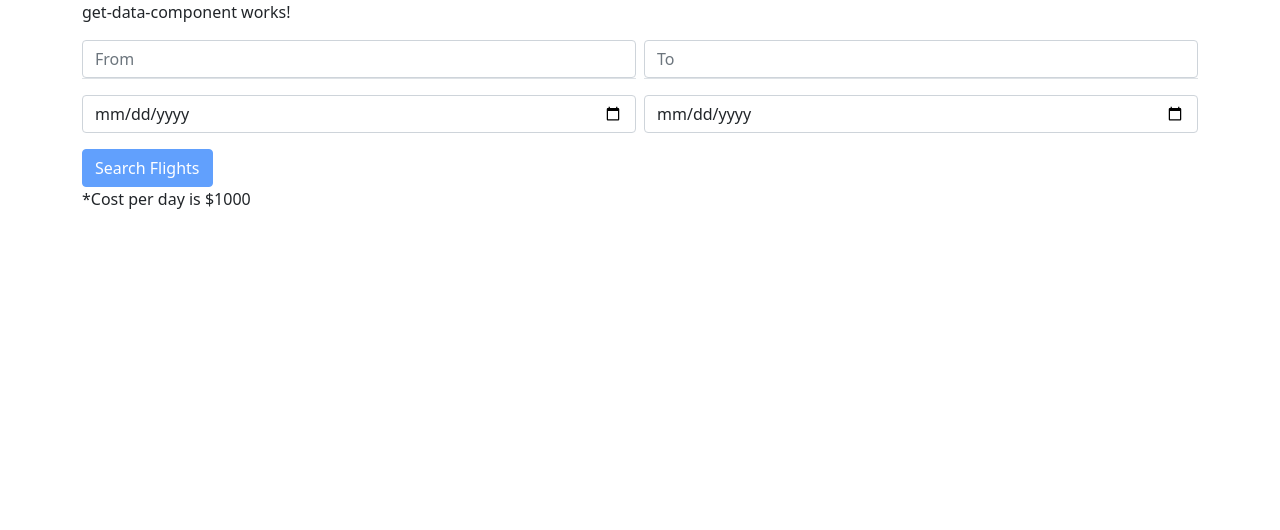
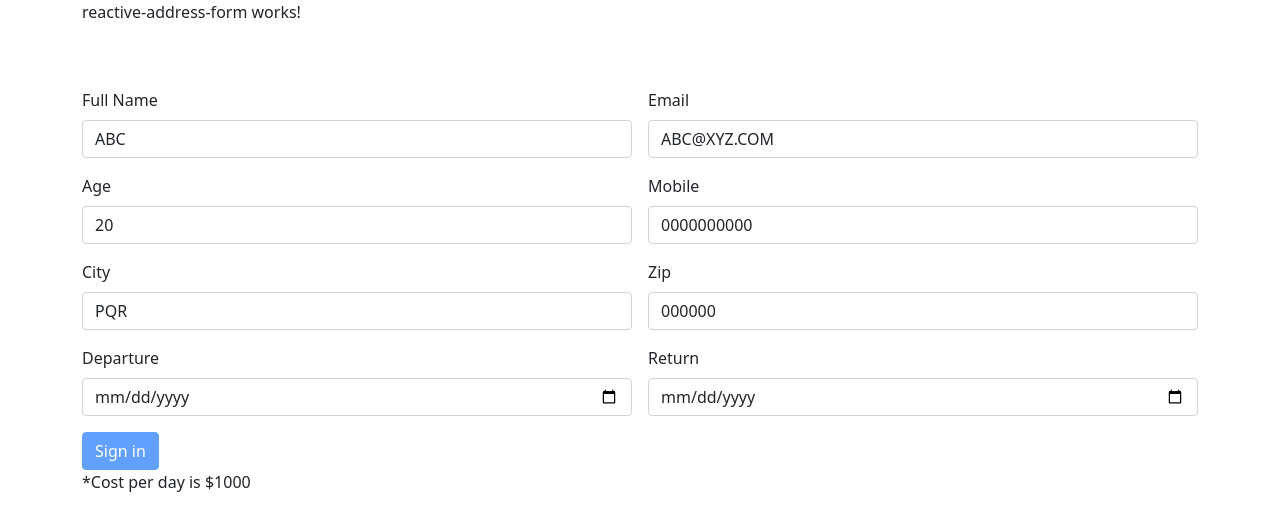
Before and after one commit to ashishdhodia/angularprojecttrial-ashish, an Angular app in the folder my-first-app/: page / in a window 1280 px wide. Shown: the top 530 px of the page. Built offline with nearby package versions, Linux system fonts and the light colour scheme.

Commit message:
Done task on reactive forms using ReactiveFormsModule

```diff
--- a/my-first-app/src/app/app.component.html
+++ b/my-first-app/src/app/app.component.html
@@ -138,5 +138,8 @@
 <br>
 {{ getStudent }} -->
 
-<app-get-data-component></app-get-data-component>
-<app-set-data-component></app-set-data-component>
+<!-- <app-get-data-component></app-get-data-component> -->
+<!-- <app-set-data-component></app-set-data-component> -->
+
+<!-- <app-reactive-form></app-reactive-form> -->
+<app-reactive-address-form></app-reactive-address-form>
--- a/my-first-app/src/app/get-data-component/get-data-component.component.html
+++ b/my-first-app/src/app/get-data-component/get-data-component.component.html
@@ -86,7 +86,7 @@
     </div>
   </div> -->
 
-  <div class="wrapper bg-white">
+  <!-- <div class="wrapper bg-white">
     <form #myForm="ngForm" (ngSubmit)="onSubmit(myForm.value)">
       <div class="form-group d-sm-flex margin mt-3">
         <div
@@ -150,5 +150,7 @@
 
     <p>{{str1}}</p>
     <p>{{str2}}</p>
-  </div>
+  </div> -->
+
+
 </div>
--- a/my-first-app/src/app/get-data-component/get-data-component.component.ts
+++ b/my-first-app/src/app/get-data-component/get-data-component.component.ts
@@ -41,29 +41,29 @@ export class GetDataComponentComponent implements OnInit {
   // sendNumber() {
   //   this.getJson.setNumber(this.number);
   // }
-  cost = 1000
-  str1 = ""
-  str2 = ""
-  flightData: any = `{
-      "from": "",
-      "to": "",
-      "departDate": "",
-      "returnDate": ""
-    }`;
+  // cost = 1000
+  // str1 = ""
+  // str2 = ""
+  // flightData: any = `{
+  //     "from": "",
+  //     "to": "",
+  //     "departDate": "",
+  //     "returnDate": ""
+  //   }`;
 
-  departDate: any
-  onSubmit(data: any) {
-    let date1 = new Date(data.departDate);
-    let date2 = new Date(data.returnDate);
-    // console.log(date1);
+  // departDate: any
+  // onSubmit(data: any) {
+  //   let date1 = new Date(data.departDate);
+  //   let date2 = new Date(data.returnDate);
+  //   // console.log(date1);
 
-    let time = date2.getTime() - date1.getTime();
-    let days = time / (1000 * 3600 * 24);
+    // let time = date2.getTime() - date1.getTime();
+    // let days = time / (1000 * 3600 * 24);
 
-    this.str1 = `Total ${days} days journey!`;
-    this.str2 = `Total cost will be $${this.cost * days}.`;
+    // this.str1 = `Total ${days} days journey!`;
+    // this.str2 = `Total cost will be $${this.cost * days}.`;
 
-  }
+  // }
 
   ngOnInit(): void {
   }
--- /dev/null
+++ b/my-first-app/src/app/reactive-address-form/reactive-address-form.component.html
@@ -0,0 +1,59 @@
+<div class="container">
+  <p>reactive-address-form works!</p>
+
+  <form class="row g-3 mt-5" [formGroup]="myForm" (ngSubmit)="onSubmit(myForm)">
+    <div class="col-md-6">
+      <label class="form-label">Full Name</label>
+      <input type="text" class="form-control" formControlName="name" required />
+    </div>
+    <div class="col-md-6">
+      <label class="form-label" name="email">Email</label>
+      <input
+        type="text"
+        class="form-control"
+        formControlName="email"
+        required
+      />
+    </div>
+    <div class="col-6">
+      <label class="form-label">Age</label>
+      <input type="text" class="form-control" formControlName="age" required />
+    </div>
+    <div class="col-6">
+      <label class="form-label">Mobile</label>
+      <input
+        type="text"
+        class="form-control"
+        formControlName="mobile"
+        required
+      />
+    </div>
+    <div class="col-6">
+      <label class="form-label">City</label>
+      <input type="text" class="form-control" formControlName="city" required />
+    </div>
+    <div class="col-6">
+      <label class="form-label">Zip</label>
+      <input type="text" class="form-control" formControlName="zip" required />
+    </div>
+    <div class="col-6">
+      <label class="form-label">Departure</label>
+      <input type="date" class="form-control" formControlName="departDate" />
+    </div>
+    <div class="col-6">
+      <label class="form-label">Return</label>
+      <input type="date" class="form-control" formControlName="returnDate" />
+    </div>
+    <div class="col-12">
+      <button type="submit" class="btn btn-primary" [disabled]="myForm.invalid">
+        Sign in
+      </button>
+      <p>*Cost per day is $1000</p>
+    </div>
+  </form>
+
+  <p>{{str1}}</p>
+  <p>{{str2}}</p>
+
+  <!-- <p>{{myForm.value.name}}</p> -->
+</div>
--- /dev/null
+++ b/my-first-app/src/app/reactive-address-form/reactive-address-form.component.ts
@@ -0,0 +1,57 @@
+import { Component, OnInit } from '@angular/core';
+import { FormControl, FormGroup, FormBuilder, Validators } from '@angular/forms';
+
+
+@Component({
+  selector: 'app-reactive-address-form',
+  templateUrl: './reactive-address-form.component.html',
+  styleUrls: ['./reactive-address-form.component.css']
+})
+export class ReactiveAddressFormComponent implements OnInit {
+
+  // constructor() { }
+  constructor(private fB: FormBuilder) { }
+
+  myForm: any;
+  str1 = ""
+  str2 = ""
+  cost = 1000
+  onSubmit(form: FormGroup) {
+    console.log(form.value);
+    // console.log(form);
+    let date1 = new Date(form.value.departDate);
+    let date2 = new Date(form.value.returnDate);
+    // console.log(date1);
+
+    let time = date2.getTime() - date1.getTime();
+    let days = time / (1000 * 3600 * 24);
+
+    this.str1 = `Total ${days} days journey!`;
+    this.str2 = `Total cost will be $${this.cost * days}.`;
+  }
+
+
+
+  ngOnInit(): void {
+    // this.myForm = new FormGroup({
+    //   name: new FormControl('ABC'),
+    //   email: new FormControl('ABC@XYZ.COM'),
+    //   age: new FormControl('20'),
+    //   mobile: new FormControl('0000000000'),
+    //   city: new FormControl('PQR'),
+    //   zip: new FormControl('000000')
+    // });
+
+    this.myForm = this.fB.group({
+      name: ['ABC', [Validators.required]],
+      email: ['ABC@XYZ.COM', [Validators.required, Validators.email]],
+      age: ['20', [Validators.required, Validators.pattern("^[0-9]*$")]],
+      mobile: ['0000000000', [Validators.required, Validators.pattern("^[0-9]*$"), Validators.minLength(10), Validators.maxLength(10)]],
+      city: ['PQR', [Validators.required]],
+      zip: ['000000', [Validators.required, Validators.pattern("^[0-9]*$"), Validators.minLength(6), Validators.maxLength(6)]],
+      departDate: ['', [Validators.required]],
+      returnDate: ['', [Validators.required]]
+    });
+  }
+
+}
--- /dev/null
+++ b/my-first-app/src/app/reactive-form/reactive-form.component.html
@@ -0,0 +1,36 @@
+<div class="container">
+  <p>reactive-form works!</p>
+
+  <form class="row g-3 mt-5" [formGroup]="myForm" (ngSubmit)="onSubmit(myForm)">
+    <div class="col-md-6">
+      <label class="form-label">Full Name</label>
+      <input type="text" class="form-control" formControlName="name" required />
+    </div>
+    <div class="col-md-6">
+      <label class="form-label" name="email">Email</label>
+      <input
+        type="text"
+        class="form-control"
+        formControlName="email"
+        required
+      />
+    </div>
+    <div class="col-12">
+      <label class="form-label">City</label>
+      <input type="text" class="form-control" formControlName="city" required />
+    </div>
+    <div class="col-12">
+      <label class="form-label">Zip</label>
+      <input type="text" class="form-control" formControlName="zip" required />
+    </div>
+    <div class="col-12">
+      <button
+        type="submit"
+        class="btn btn-primary"
+        [disabled]="myForm.invalid"
+      >
+        Sign in
+      </button>
+    </div>
+  </form>
+</div>
--- /dev/null
+++ b/my-first-app/src/app/reactive-form/reactive-form.component.ts
@@ -0,0 +1,37 @@
+import { Component, OnInit } from '@angular/core';
+import { FormControl, FormGroup, FormBuilder, Validators } from '@angular/forms';
+
+@Component({
+  selector: 'app-reactive-form',
+  templateUrl: './reactive-form.component.html',
+  styleUrls: ['./reactive-form.component.css']
+})
+export class ReactiveFormComponent implements OnInit {
+
+  constructor(private fB: FormBuilder) { }
+
+  myForm: any;
+
+  onSubmit(form: FormGroup) {
+    console.log(form.value);
+    console.log(form);
+
+  }
+
+  ngOnInit(): void {
+    // this.myForm = new FormGroup({
+    //   name: new FormControl('Jim'),
+    //   email: new FormControl(''),
+    //   city: new FormControl(''),
+    //   zip: new FormControl('')
+    // });
+
+    this.myForm = this.fB.group({
+      name: ['', [Validators.required]],
+      email: ['', [Validators.required, Validators.email]],
+      city: ['', [Validators.required]],
+      zip: ['', [Validators.required, Validators.maxLength(6)]]
+    });
+  }
+
+}
```
Also changed, not shown: my-first-app/src/app/app.module.ts (+8 -3 lines), my-first-app/src/app/reactive-address-form/reactive-address-form.component.css (added), my-first-app/src/app/reactive-form/reactive-form.component.css (added), 2 other files (tests, documents, lock files or other folders).
